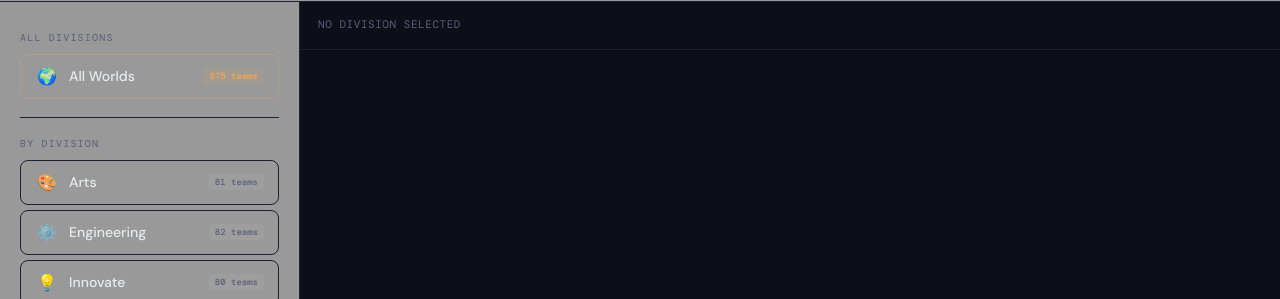
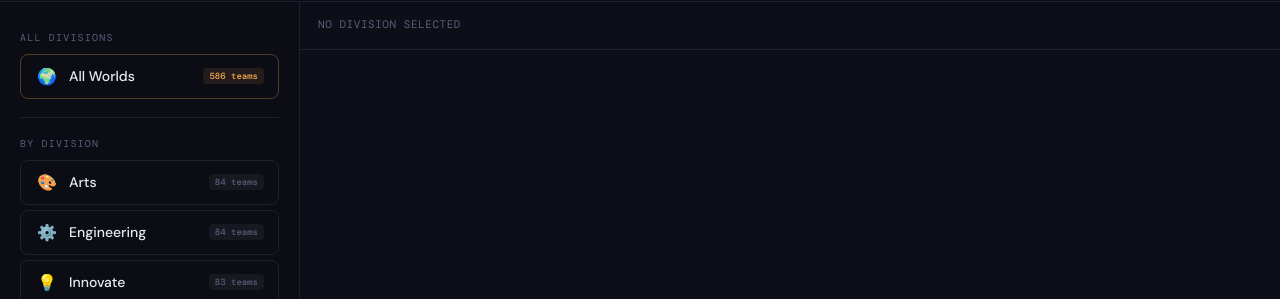
Before and after one commit to KayanShah/Vex-Skills-Ranking, a plain HTML site: page public/index.html in a window 1280 px wide. Shown: the part 101-400 px from the top of the page. Drawn offline with nearby package versions, Linux system fonts and the light colour scheme.

Commit message:
Fix: badges show total teams not ranked count

```diff
--- a/public/index.html
+++ b/public/index.html
@@ -12,7 +12,7 @@
 /* ── Reset & Variables ─────────────────────────────────────────────────────── */
 *,*::before,*::after { box-sizing: border-box; margin: 0; padding: 0; }
 :root {
-  --bg:        #999999;
+  --bg:        #0b0c14;
   --surface:   #13141f;
   --border:    #1e2030;
   --accent:    #e94560;
@@ -311,7 +311,7 @@ for (var bi = 0; bi < allDivKeys.length; bi++) {
   var bk = allDivKeys[bi];
   var badge = document.getElementById('badge-' + bk);
   if (badge && RAW.divisions[bk]) {
-    var bm = RAW.divisions[bk].teams.filter(function(t) { return RAW.skills[t]; }).length;
+    var bm = RAW.divisions[bk].teams.length;
     badge.textContent = bm + ' teams';
   }
 }
```
